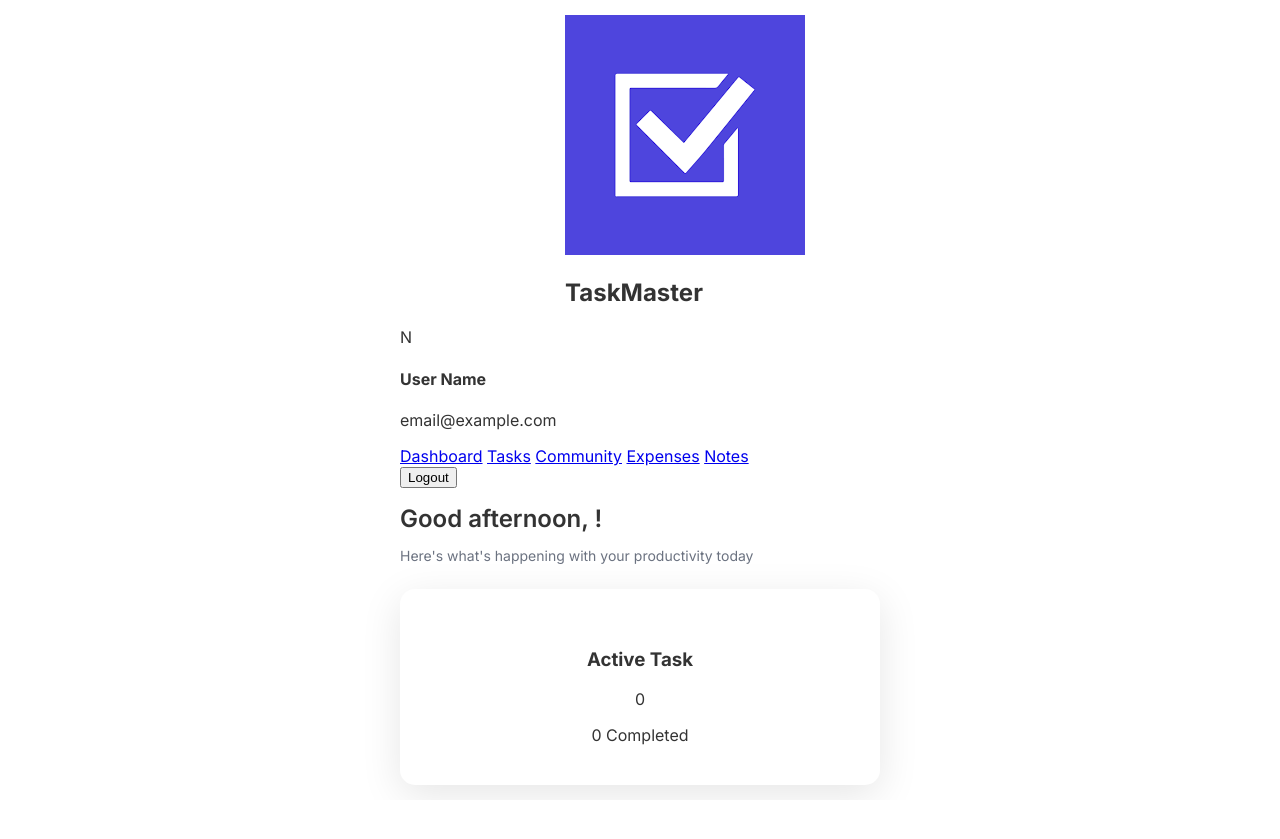
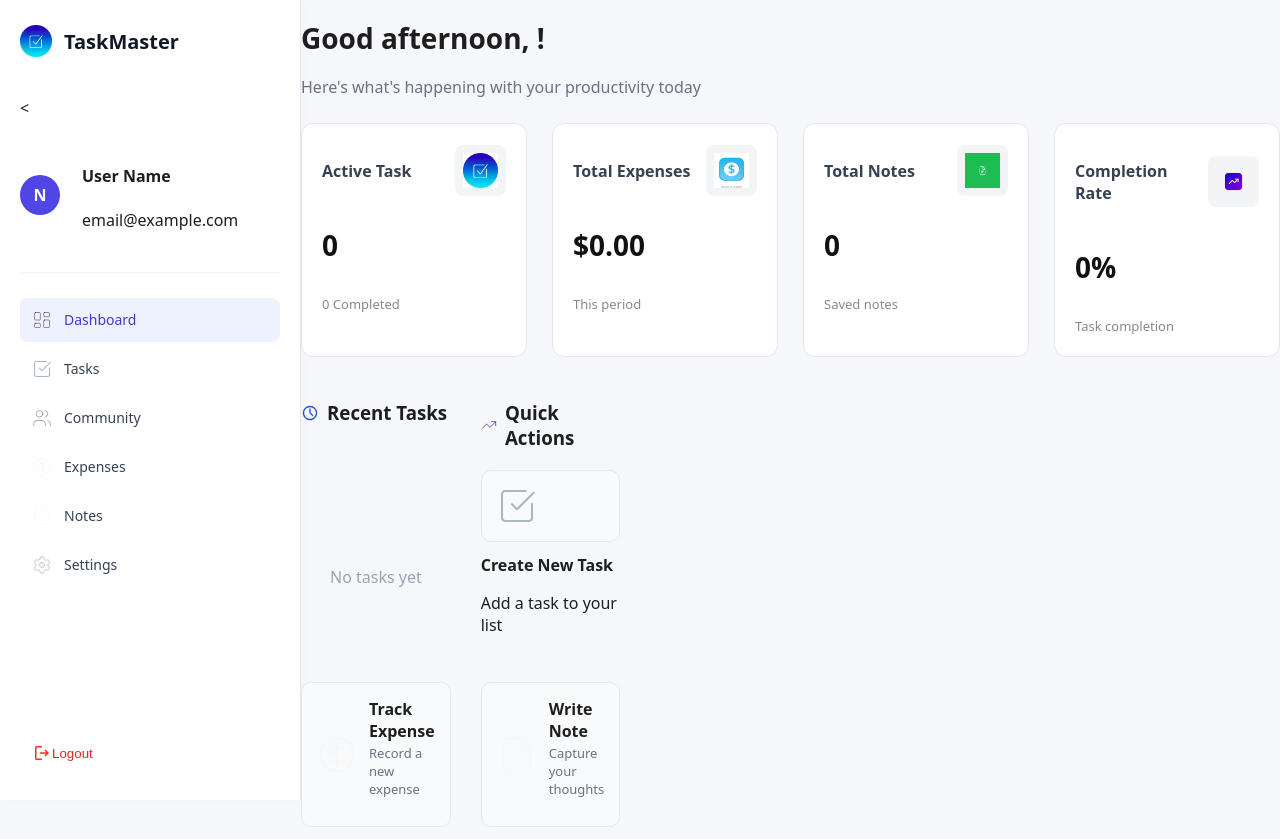
Before and after one commit to Noks19/WTF-November-P, a plain HTML site: page dashboard.html in a window 1280 px wide. Before the commit the page ends 800 px from the top, so only its background shows below. Drawn offline with Linux system fonts and the light colour scheme.

Commit message:
project update

```diff
--- /dev/null
+++ b/dashboard.css
@@ -0,0 +1,266 @@
+body {
+  margin: 0;
+  padding: 0;
+  font-family: ui-sans-serif, system-ui, sans-serif, "Apple Color Emoji",
+    "Segoe UI Emoji", "Segoe UI Symbol", "Noto Color Emoji";
+  background: #f5f7fa;
+  color: #1e1e1e;
+}
+
+.dashboard-container {
+  display: flex;
+  height: 100vh;
+}
+
+.sidebar {
+  width: 260px;
+  background: #ffffff;
+  border-right: 1px solid #e5e7eb;
+  padding: 25px 20px;
+  display: flex;
+  flex-direction: column;
+  flex-shrink: 0;
+  box-shadow: 2px 0 10px rgba(0, 0, 0, 0.02);
+}
+
+.sidebar-header .logo {
+  display: flex;
+  align-items: center;
+  margin-bottom: 40px;
+  gap: 12px;
+}
+
+.logo img {
+  width: 35px;
+  height: 35px;
+  border-radius: 8px;
+  object-fit: cover;
+}
+
+.logo h2 {
+  margin: 0;
+  font-size: 20px;
+  font-weight: 600;
+  color: #111827;
+}
+
+.user-info {
+  display: flex;
+  align-items: center;
+  margin: 30px 0 40px;
+  gap: 15px;
+  padding-bottom: 25px;
+  border-bottom: 1px solid #f3f4f6;
+}
+
+.avatar {
+  width: 45px;
+  height: 45px;
+  background: #3b82f6;
+  color: white;
+  display: flex;
+  justify-content: center;
+  align-items: center;
+  border-radius: 50%;
+  font-weight: 600;
+  margin-right: 10px;
+}
+
+.sidebar-header img {
+  width: 32px;
+  height: 32px;
+  border-radius: 6px;
+}
+
+.user-info {
+  display: flex;
+  align-items: center;
+  margin: 25px 0;
+  gap: 12px;
+}
+
+.avatar {
+  width: 40px;
+  height: 40px;
+  background: #4f46e5;
+  color: white;
+  border-radius: 50%;
+  display: flex;
+  align-items: center;
+  justify-content: center;
+  font-weight: 600;
+}
+
+.menu a {
+  display: flex;
+  align-items: center;
+  padding: 12px;
+  border-radius: 8px;
+  margin-bottom: 5px;
+  color: #374151;
+  text-decoration: none;
+  font-size: 14px;
+}
+
+.menu a img.icon {
+  width: 20px;
+  margin-right: 12px;
+}
+
+.menu a.active {
+  background: #eef2ff;
+  color: #4338ca;
+}
+
+.logout {
+  margin-top: auto;
+  padding: 12px;
+  border: none;
+  background: none;
+  color: #dc2626;
+  display: flex;
+  align-items: center;
+  cursor: pointer;
+}
+
+.main {
+  flex: 1;
+  padding: 3opx;
+}
+
+.greeting {
+  font-size: 28px;
+  font-weight: 700;
+}
+
+.subtitle {
+  color: #6b7280;
+  margin-bottom: 25px;
+}
+
+.cards {
+  display: grid;
+  grid-template-columns: repeat(4, minmax(0, 1fr));
+  gap: 25px;
+  margin-bottom: 40px;
+}
+
+.card {
+  background: #ffffff;
+  padding: 20px;
+  border-radius: 12px;
+  border: 1px solid #e5e7eb;
+}
+
+.card-top {
+  display: flex;
+  justify-content: space-between;
+  align-items: center;
+}
+
+.metric-icon {
+  width: 35px;
+  height: 35px;
+  padding: 8px;
+  border-radius: 8px;
+  background: #f3f4f6;
+}
+
+.card:hover {
+  transform: translateY(-3px);
+}
+
+.card-icon {
+  width: 40px;
+  height: 40px;
+  object-fit: contain;
+  margin-bottom: 10px;
+}
+
+.card h3 {
+  font-size: 16px;
+  font-weight: 600;
+  color: #374151;
+}
+
+.card .value {
+  font-size: 28px;
+  font-weight: 700;
+  color: #111;
+}
+
+.card .small {
+  font-size: 13px;
+  color: #888;
+}
+
+.bottom {
+  display: grid;
+  grid-template-columns: 2fr 1.2fr;
+  gap: 30px;
+}
+
+.recent-tasks .quick-actions {
+  background: #fff;
+  padding: 20px;
+  border-radius: 12px;
+  border: 1px solid #e5e7eb;
+}
+
+.section-icon {
+  width: 18px;
+  margin-right: 8px;
+}
+
+.recent-tasks h3 {
+  margin-bottom: 25px;
+  display: flex;
+  align-items: center;
+}
+
+.empty {
+  display: flex;
+  flex-direction: column;
+  align-items: center;
+  padding: 40px 0;
+  color: #9ca3af;
+}
+
+.empty-icon {
+  width: 50px;
+  height: 50px;
+  margin-bottom: 10px;
+  opacity: 0.6;
+}
+
+.quick-actions h3 {
+  margin-bottom: 20px;
+  display: flex;
+  align-items: center;
+}
+
+.action {
+  background: #f9fafb;
+  padding: 15px;
+  border-radius: 10px;
+  display: flex;
+  align-items: center;
+  margin-bottom: 12px;
+  border: 1px solid #e5e7eb;
+}
+
+.action-icon {
+  width: 40px;
+  height: 40px;
+  margin-right: 12px;
+}
+
+.action p {
+  color: #6b7280;
+  margin-top: 2px;
+  font-size: 13px;
+}
+
+.action:hover {
+  background: #eef2ff;
+}
--- a/dashboard.html
+++ b/dashboard.html
@@ -3,14 +3,7 @@
 <head>
     <meta charset="UTF-8">
     <meta name="viewport" content="width=device-width, initial-scale=1.0">
-     <link rel="preconnect" href="https://fonts.googleapis.com" />
-    <link rel="preconnect" href="https://fonts.gstatic.com" crossorigin />
-    <link
-      href="https://fonts.googleapis.com/css2?family=Inter:wght@300;400;500;600;700&display=swap"
-      rel="stylesheet"
-    />
-    <link rel="stylesheet" href="style.css" />
-    <link rel="stylesheet" href="index.html">
+    <link rel="stylesheet" href="dashboard.css">
     <title>Dashboard</title>
 </head>
 <body>
@@ -19,12 +12,13 @@
   <aside class="sidebar">
     <div class="sidebar-header">
       <div class="logo">
-        <img src="Assets/images/logo2.jpg" alt="logo">
+        <img src="Assets/images/tickcheck-logo.jpg" alt="logo">
         <h2>TaskMaster</h2>
       </div>
+      <span class="arrow">&lt;</span>
     </div>
 
-    <div class="uder-info">
+    <div class="user-info">
       <div class="avatar">N</div>
       <div class="details">
         <h4 id="user-name">User Name</h4>
@@ -33,15 +27,17 @@
     </div>
 
     <nav class="menu">
-      <a href="#" class="active">Dashboard</a>
-      <a href="#">Tasks</a>
-      <a href="#">Community</a>
-      <a href="#">Expenses</a>
-      <a href="#">Notes</a>
-      <a href="Settings"></a>
+      <a href="#" class="active"><img src="layout-dashboard.svg" class="icon">Dashboard</a>
+      <a href="#"><img src="square-check.svg" class="icon">Tasks</a>
+      <a href="#"><img src="users.svg" class="icon">Community</a>
+      <a href="#"><img src="circle-dollar-sign.svg" class="icon">Expenses</a>
+      <a href="#"><img src="file-spreadsheet.svg" class="icon"> Notes</a>
+      <a href="Settings"><img src="settings.svg" class="icon">Settings</a>
     </nav>
 
-    <button id="logoutBtn" class="logout">Logout</button>
+    <button id="logoutBtn" class="logout">
+      <img src="logout.svg" class="icon">Logout
+    </button>
   </aside>
 
   <main class="main">
@@ -49,13 +45,83 @@
     <p class="subtitle">Here's what's happening with your productivity today</p>
 
     <section class="cards">
+
       <div class="card">
+        <div class="card-top">
         <h3>Active Task</h3>
+        <img src="Assets/images/tickcheck-logo.jpg" class="metric-icon">
+        </div>
         <p class="value">0</p>
         <span class="small">0 Completed</span>
       </div>
 
+     <div class="card">
+      <div class="card-top">
+      <h3>Total Expenses</h3>
+      <img src="Assets/images/dollar-logo.webp" class="metric-icon">
+      </div>
+      <p class="value">$0.00</p>
+      <span class="small">This period</span>
+     </div>
 
+     <div class="card">
+      <div class="card-top">
+      <h3>Total Notes</h3>
+      <img src="Assets/images/sheet-logo.png" class="metric-icon">
+      </div>
+      <p class="value">0</p>
+      <span class="small">Saved notes</span>
+     </div>
+
+     <div class="card">
+      <div class="card-top">
+      <h3>Completion Rate</h3>
+      <img src="Assets/images/growth-logo.png" class="metric-icon">
+      </div>
+      <p class="value">0%</p>
+      <span class="small">Task completion</span>
+     </div>
+
+     <section class="bottom">
+
+      <div class="recent-tasks">
+        <h3><img src="clock-icon.svg" class="section-icon">Recent Tasks</h3>
+
+        <div class="empty">
+          <img src="square-check-big (2).svg" class="empty-icon">
+          <p>No tasks yet</p>
+        </div>
+      </div>
+
+      <div class="quick-actions">
+        <h3><img src="trending-up.svg" class="section-icon"> Quick Actions</h3>
+
+        <div class="action">
+          <img src="square-check.svg" class="action-icon">
+        </div>
+          <strong>Create New Task</strong>
+          <p>Add a task to your list</p>
+      </div>
+
+      <div class="action">
+        <img src="circle-dollar-sign.svg" class="action-icon">
+      <div>
+        <strong>Track Expense</strong>
+        <p>Record a new expense</p>
+      </div>
+      </div>
+
+     <div class="action">
+      <img src="file-spreadsheet.svg" class="action-icon">
+      <div>
+        <strong>Write Note</strong>
+        <p>Capture your thoughts</p>
+      </div>
+     </div>
+
+
+
+     </section>
   </main>
 </div>
 
--- /dev/null
+++ b/global.css
@@ -0,0 +1,109 @@
+* {
+  margin: 0;
+  padding: 0;
+  box-sizing: border-box;
+}
+
+:root {
+  --primary: #facc15;
+  --primary-dark: #eab308;
+
+  --gray-100: #f5f7fb;
+  --gray-200: #f3f4f6;
+  --gray-300: #e5e7eb;
+  --gray-500: #6b7280;
+  --gray-900: #1e1e1e;
+
+  --white: #ffffff;
+  --radius: 10px;
+  --card-radius: 15px;
+
+  --shadow: 0 10px 40px rgba(0, 0, 0, 0.08);
+}
+
+body {
+  font-family: ui-sans-serif, system-ui, sans-serif, "Apple Color Emoji",
+    "Segoe UI Emoji", "Segoe UI Symbol", "Noto Color Emoji";
+  background: var(--gray-100);
+  color: var(--gray-900);
+  height: 100%;
+}
+
+.flex {
+  display: flex;
+  align-items: center;
+}
+
+.center {
+  display: flex;
+  justify-content: center;
+  align-items: center;
+}
+
+.grid {
+  display: grid;
+  gap: 20px;
+}
+
+.full-center {
+  min-height: 100vh;
+  display: flex;
+  justify-content: center;
+  align-items: center;
+}
+
+.card {
+  background: var(--white);
+  border-radius: var(--card-radius);
+  box-shadow: var(--shadow);
+  padding: 40px;
+}
+
+input {
+  width: 100%;
+  padding: 12px;
+  border-radius: var(--radius);
+  border: 1px solid var(--gray-300);
+  font-size: 16px;
+}
+
+input:focus {
+  outline: none;
+  border-color: var(--primary);
+  box-shadow: 0 0 0 3px rgba(250, 204, 21, 0.15);
+}
+
+.btn {
+  padding: 12px;
+  border-radius: var(--radius);
+  border: none;
+  cursor: pointer;
+  font-weight: 600;
+}
+
+.btn-primary {
+  background: var(--primary);
+  color: var(--gray-900);
+}
+
+.btn-primary:hover {
+  background: var(--primary-dark);
+}
+
+.btn-light {
+  background: var(--gray-200);
+  border: 1px solid var(--gray-300);
+}
+
+.btn-light:hover {
+  background: var(--gray-300);
+}
+
+.text-sm {
+  font-size: 14px;
+  color: var(--gray-500);
+}
+
+.text-center {
+  text-align: center;
+}
--- a/index.html
+++ b/index.html
@@ -10,8 +10,8 @@
       href="https://fonts.googleapis.com/css2?family=Inter:wght@300;400;500;600;700&display=swap"
       rel="stylesheet"
     />
+    <link rel="stylesheet" href="global.css" />
     <link rel="stylesheet" href="style.css" />
-    <link rel="stylesheet" href="dashboard.html">
   </head>
   <body>
     <div class="background__container"></div>
@@ -70,12 +70,14 @@
       </div>
 
       <!-- Login Form -->
+
       <div id="login-form" style="display: none">
         <label>Email Address*</label>
         <input type="email" id="login-email" placeholder="hello@example.com" />
 
         <label>Password*</label>
         <input type="password" id="login-password" placeholder="******" />
+
         <div class="button-row">
           <button class="help-btn">
             <img
--- a/style.css
+++ b/style.css
@@ -3,48 +3,47 @@ body {
   height: 100%;
   margin: 0;
   padding: 0;
+  overflow: hidden;
 }
 
 body {
-  position: relative;
   display: flex;
   justify-content: center;
   align-items: center;
-  min-height: 100vh;
+  flex-direction: column;
   background: transparent;
-  font-family: "Inter", sans-serif;
   color: #333;
-  overflow: hidden;
 }
 
 .card {
   background: white;
-  position: relative;
-  z-index: 5;
   padding: 40px;
   width: 400px;
   border-radius: 15px;
   box-shadow: 0 10px 40px rgba(0, 0, 0, 0.1);
   text-align: center;
+  position: relative;
+  z-index: 5;
 }
 
 .logo {
   width: 150px;
-  height: auto;
-  display: block;
   margin: 0 auto 15px;
 }
 
 h1 {
   font-size: 24px;
-  font-weight: 600;
+  font-weight: 800;
+  font-style: bold;
   margin-bottom: 5px;
+  text-align: center;
 }
 
 .subtitle {
   color: #6b7280;
   margin-bottom: 25px;
   font-size: 14px;
+  text-align: center;
 }
 
 .tabs {
@@ -68,7 +67,7 @@ h1 {
 }
 
 .tab.active {
-  background: #fff;
+  background: white;
   box-shadow: 0 1px 3px rgba(0, 0, 0, 0.1);
 }
 
@@ -79,9 +78,6 @@ h1 {
 
 label {
   font-weight: 600;
-  display: block;
-  text-align: left;
-  margin: 10px 0 5px;
   font-size: 14px;
 }
 
@@ -111,7 +107,6 @@ input:focus {
 .password-hint {
   font-size: 12px;
   color: #6b7280;
-  text-align: left;
   margin-top: 0;
 }
 
```
Also changed, not shown: Assets/images/dollar-logo.webp (added), Assets/images/growth-logo.png (added), Assets/images/logo2.jpg (deleted), Assets/images/sheet-logo.png (added), Assets/images/tickcheck-logo.jpg (added), circle-dollar-sign.svg (added), clock-icon.svg (added), file-spreadsheet.svg (added), layout-dashboard.svg (added), logout.svg (added), settings.svg (added), square-check-big (2).svg (added), square-check.svg (added), trending-up.svg (added), 1 more files.
